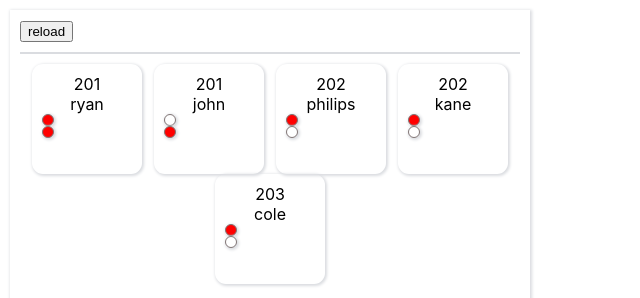
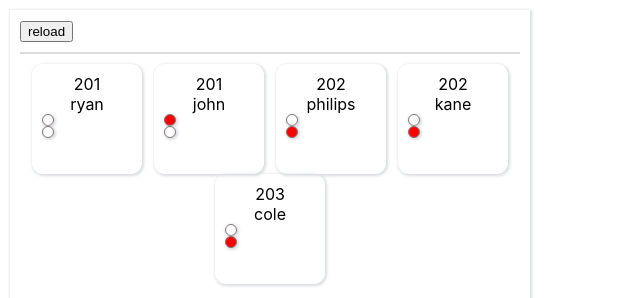
Before and after one commit to kyh080521/sorebed-controll, a React (Create React App) app: page / in a window 1280 px wide. Shown: the top 298 px of the page, without its empty margins (0-640 px from the left). Built offline with nearby package versions, Linux system fonts and the light colour scheme; data requests are answered from the project's data file.

Commit message:
2024-06-09

```diff
--- a/src/components/wardStateButton.js
+++ b/src/components/wardStateButton.js
@@ -6,7 +6,7 @@ import styles from '../styles/wardStateButton.module.css'
 const WardStateButton = ({state }) => {
     // state 값에 따라 색상 결정
     const getColor = () => {
-        if (state === 0) return 'red'; // fall이 1 이상이면 빨간색
+        if (state === 1) return 'red'; // fall이 1 이상이면 빨간색
         else return 'white'
     };
 
```
